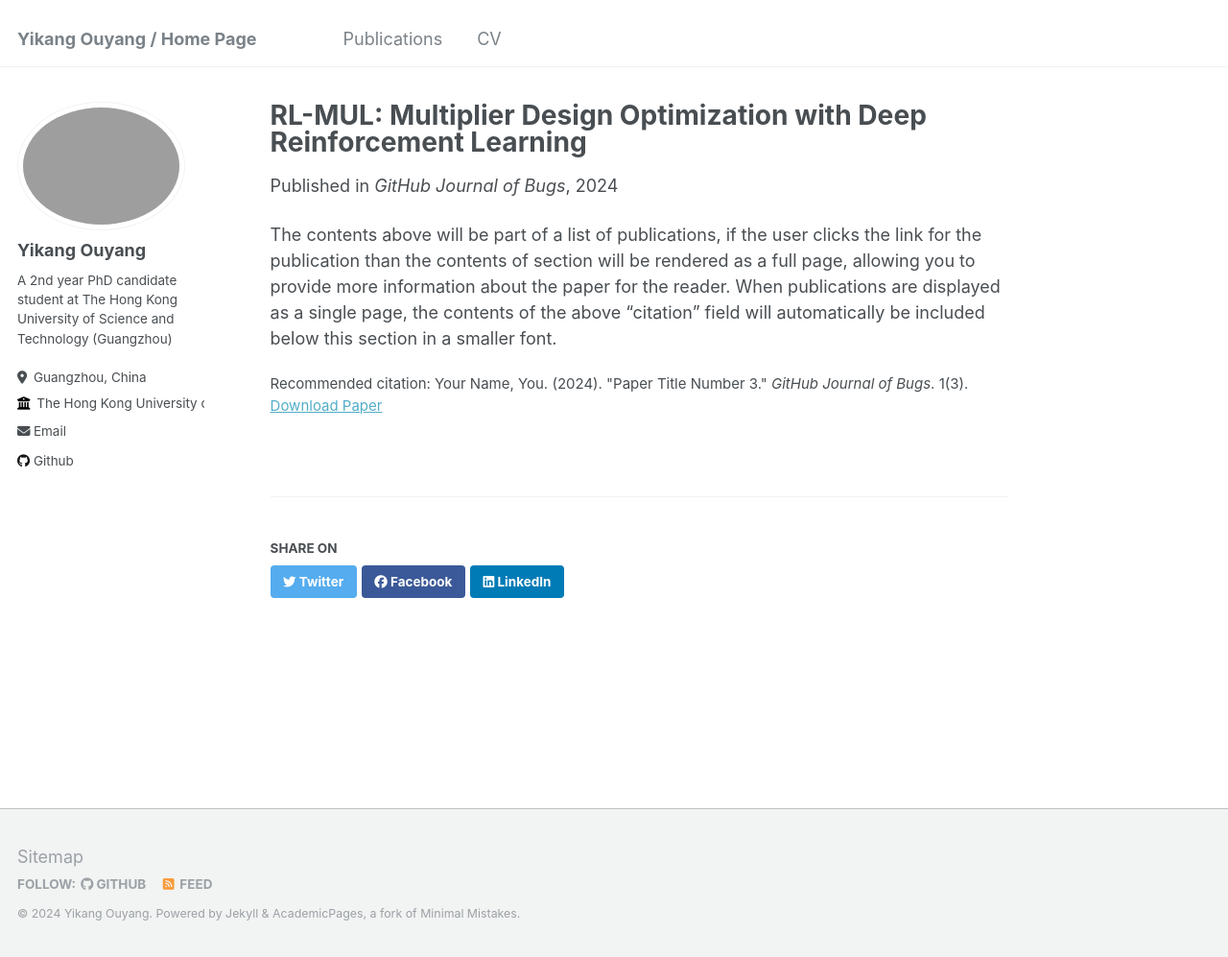
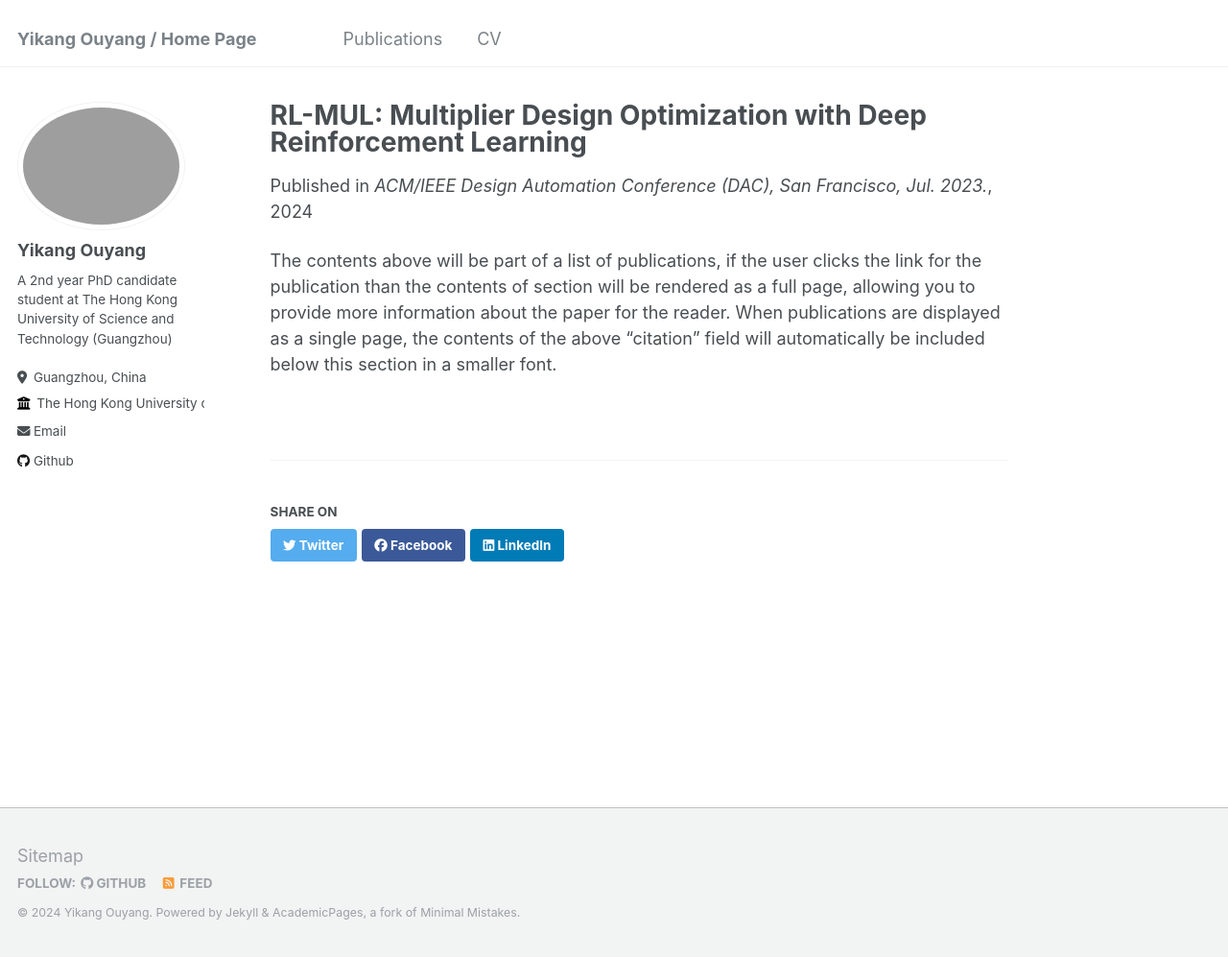
Before and after one commit to YiKangOY/YiKangOY.github.io, a Jekyll site: the page built from _publications/2024-02-17-paper-title-number-4.md, in a window 1280 px wide and 997 px high. Shown: the whole window at 96% size. Built offline with Jekyll 4.4.1, drawn with Linux system fonts in a browser that asks for light colours.

Commit message:
Update 2024-02-17-paper-title-number-4.md

```diff
--- a/_publications/2024-02-17-paper-title-number-4.md
+++ b/_publications/2024-02-17-paper-title-number-4.md
@@ -2,11 +2,8 @@
 title: "RL-MUL: Multiplier Design Optimization with Deep Reinforcement Learning"
 collection: publications
 permalink: /publication/2024-02-17-paper-title-number-4
-excerpt: 'This paper is about fixing template issue #693.'
-date: 2024-02-17
-venue: 'GitHub Journal of Bugs'
-paperurl: 'http://academicpages.github.io/files/paper3.pdf'
-citation: 'Your Name, You. (2024). &quot;Paper Title Number 3.&quot; <i>GitHub Journal of Bugs</i>. 1(3).'
+venue: 'ACM/IEEE Design Automation Conference (DAC), San Francisco, Jul. 2023.'
+paperurl: '[http://academicpages.github.io/files/paper3.pdf](https://ieeexplore.ieee.org/document/10247941)'
 ---
 
 The contents above will be part of a list of publications, if the user clicks the link for the publication than the contents of section will be rendered as a full page, allowing you to provide more information about the paper for the reader. When publications are displayed as a single page, the contents of the above "citation" field will automatically be included below this section in a smaller font.
```
